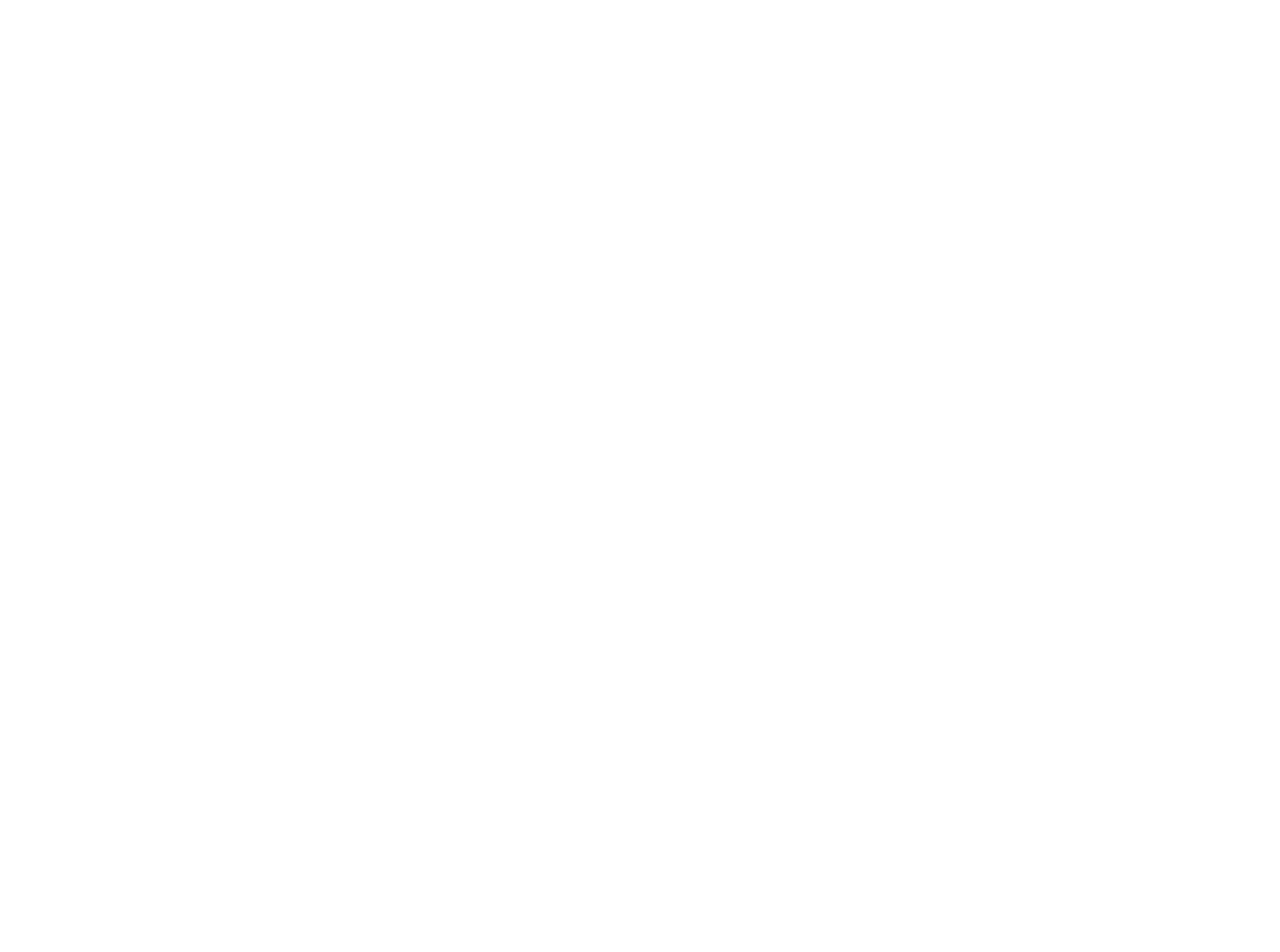
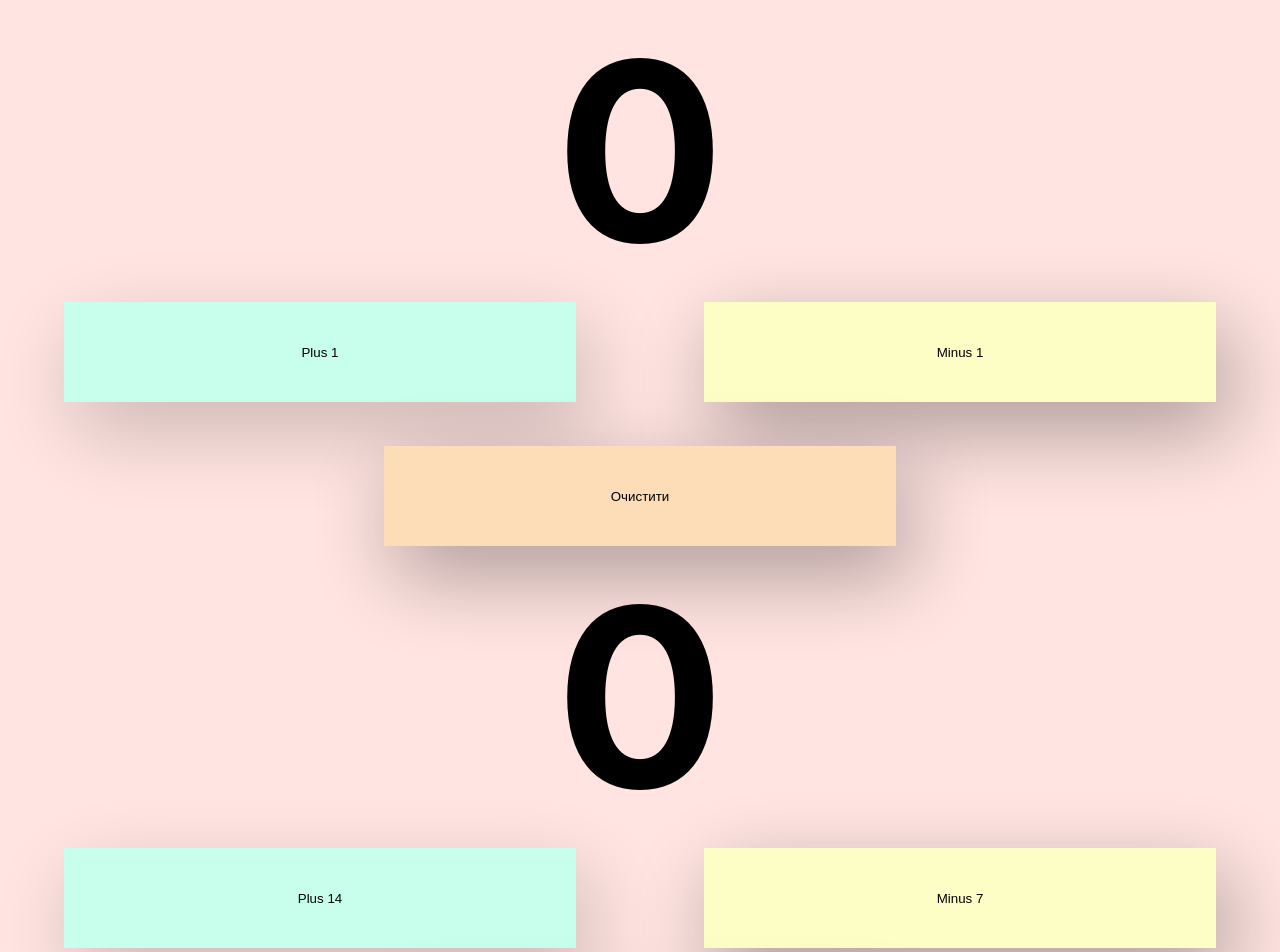
Before and after one commit to andriydobrosynets/react_june_okten, a React (Create React App) app: page / in a window 1280 px wide. Shown: the top 952 px of the page. Before the commit the page ends 800 px from the top, so only its background shows below. Built offline with nearby package versions, Linux system fonts and the light colour scheme.

Commit message:
Lesson 7 CW

```diff
--- a/src/App.css
+++ b/src/App.css
@@ -1,38 +1,44 @@
-.App {
+body{
+  background: mistyrose;
+}
+.lichilnik{
   text-align: center;
+  font-size: 250px;
+  background: mistyrose;
+  margin: 0;
+
 }
+.button{
+  display: flex;
+  justify-content: space-around;
+}
+.footer{
+  display: flex;
+  justify-content: center;
+}
+.plus{
+  background: #c8ffec;
+  text-decoration: none;
+  border: none;
+  width: 40%;
+  height: 100px;
+  -webkit-box-shadow: 12px 29px 81px 0px rgba(0,0,0,0.2);
 
-.App-logo {
-  height: 40vmin;
-  pointer-events: none;
 }
-
-@media (prefers-reduced-motion: no-preference) {
-  .App-logo {
-    animation: App-logo-spin infinite 20s linear;
-  }
+.minus{
+  background: #fdfdc6;
+  text-decoration: none;
+  border: none;
+  width: 40%;
+  height: 100px;
+  -webkit-box-shadow: 12px 29px 81px 0px rgba(0,0,0,0.32);
 }
-
-.App-header {
-  background-color: #282c34;
-  min-height: 100vh;
-  display: flex;
-  flex-direction: column;
-  align-items: center;
-  justify-content: center;
-  font-size: calc(10px + 2vmin);
-  color: white;
+.null{
+  background: #fdddb7;
+  text-decoration: none;
+  border: none;
+  width: 40%;
+  height: 100px;
+  margin-top: 44px;
+  -webkit-box-shadow: 12px 29px 81px 0px rgba(0,0,0,0.32);
 }
-
-.App-link {
-  color: #61dafb;
-}
-
-@keyframes App-logo-spin {
-  from {
-    transform: rotate(0deg);
-  }
-  to {
-    transform: rotate(360deg);
-  }
-}
--- a/src/App.js
+++ b/src/App.js
@@ -1,11 +1,92 @@
-import './App.css';
+import {useReducer} from "react";
+ import './App.css';
+// const reducer = (state, action) => {
+//   if (action.obj === 'a' && action.diya === '+') {
+//     return {...state, a: state.a++}
+//   } else if (action.obj === 'a' && action.diya === '-') {
+//     return {...state, a: state.a--}
+//   } else if (action.obj === 'b' && action.diya === '+') {
+//     return {...state, b: state.b+4.3 }
+//   } else if (action.obj === 'b' && action.diya === '-') {
+//     return {...state, b: state.b-2.4}
+//   } else if (action.obj === 'c' && action.diya === '+') {
+//      return {...state, c: state.c+10}
+//   } else if (action.obj === 'c' && action.diya === '-') {
+//      return {...state, c: state.c-5}
+//   }
+//   return {...state};
+// }
+// export default function App() {
+//
+//     let [state, dispatch] = useReducer(reducer, {a: 0, b: 0, c: 0});
+//     let {a, b, c}=state
+//
+//     return (
+//         <div>
+//             <h1>state 1 - {a}</h1>
+//             <button onClick={() => dispatch({obj: 'a', diya: '+'})}>Plus 1</button>
+//             <button onClick={() => dispatch({obj: 'a', diya: '-'})}>Minus 1</button>
+//             <h1>state 2 - {b}</h1>
+//             <button onClick={() => dispatch({obj: 'b', diya: '+'})}>Plus 4.3</button>
+//             <button onClick={() => dispatch({obj: 'b', diya: '-'})}>Minus 2.4</button>
+//             <h1>state 3 - {c}</h1>
+//             <button onClick={() => dispatch({obj: 'c', diya: '+'})}>Plus 10</button>
+//             <button onClick={() => dispatch({obj: 'c', diya: '-'})}>Minus 5</button>
+//
+//         </div>
+//     );
+// }
 
-function App() {
-  return (
-    <div>
 
-    </div>
-  );
+//-----------------------------------------------------------------------------------------------------
+
+
+
+
+const reducer = (state, action) => {
+    switch (action.type) {
+        case 'INC':
+            return {...state, [action.key]: state[action.key] + action.payload};
+        case 'DEC':
+            return {...state, [action.key]: state[action.key] - action.payload};
+        case 'NULL':
+            return {...state, a: state.a=0};
+        case 'NULL-1':
+            return {...state, a: state.b=0};
+        case 'NULL-2':
+            return {...state, a: state.c=0};
+        default:
+            return state
+    }}
+export default function App() {
+    const initValue = {a: 0, b: 0, c: 0}
+    let [{a, b, c}, dispatch] = useReducer(reducer, initValue);
+    return (
+        <div className={"full"}>
+            <h1 className={'lichilnik'}>{a}</h1>
+                <div className={'button'}>
+                    <button className={'plus'} onClick={() => dispatch({type: 'INC', key: 'a', payload: 1})}>Plus 1</button>
+                    <button className={'minus'} onClick={() => dispatch({type: 'DEC', key: 'a', payload: 1})}>Minus 1</button>
+                </div>
+                <div className={'footer'}>
+                    <button className={'null'} onClick={() => dispatch({type: 'NULL', key: 'a'})}>Очистити</button>
+                </div>
+            <h1 className={'lichilnik'}>{b}</h1>
+                <div className={'button'}>
+                    <button className={'plus'} onClick={() => dispatch({type: 'INC', key: 'b', payload: 14})}>Plus 14</button>
+                    <button className={'minus'} onClick={() => dispatch({type: 'DEC', key: 'b', payload: 7})}>Minus 7</button>
+                </div>
+                <div className={'footer'}>
+                    <button className={'null'} onClick={() => dispatch({type: 'NULL-1', key: 'b'})}>Очистити</button>
+                </div>
+            <h1 className={'lichilnik'}>{c}</h1>
+                <div className={'button'}>
+                    <button className={'plus'} onClick={() => dispatch({type: 'INC', key: 'c', payload: 100})}>Plus 100</button>
+                    <button className={'minus'} onClick={() => dispatch({type: 'DEC', key: 'c', payload: 10})}>Minus 10</button>
+                </div>
+                <div className={'footer'}>
+                    <button className={'null'} onClick={() => dispatch({type: 'NULL-2', key: 'c'})}>Очистити</button>
+                </div>
+        </div>
+    );
 }
-
-export default App;
```
